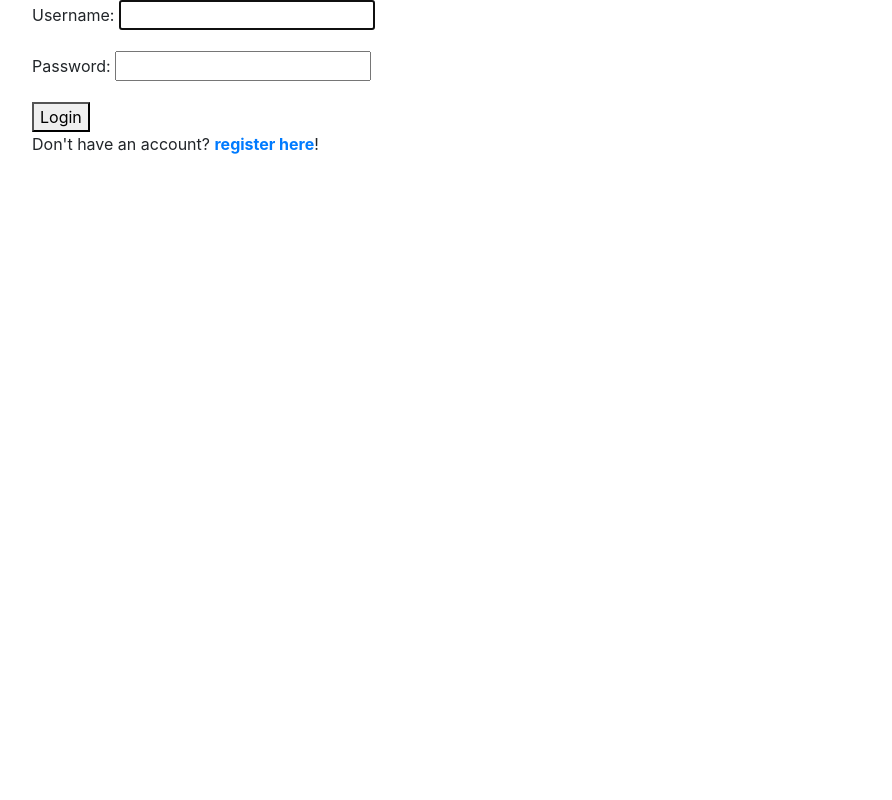
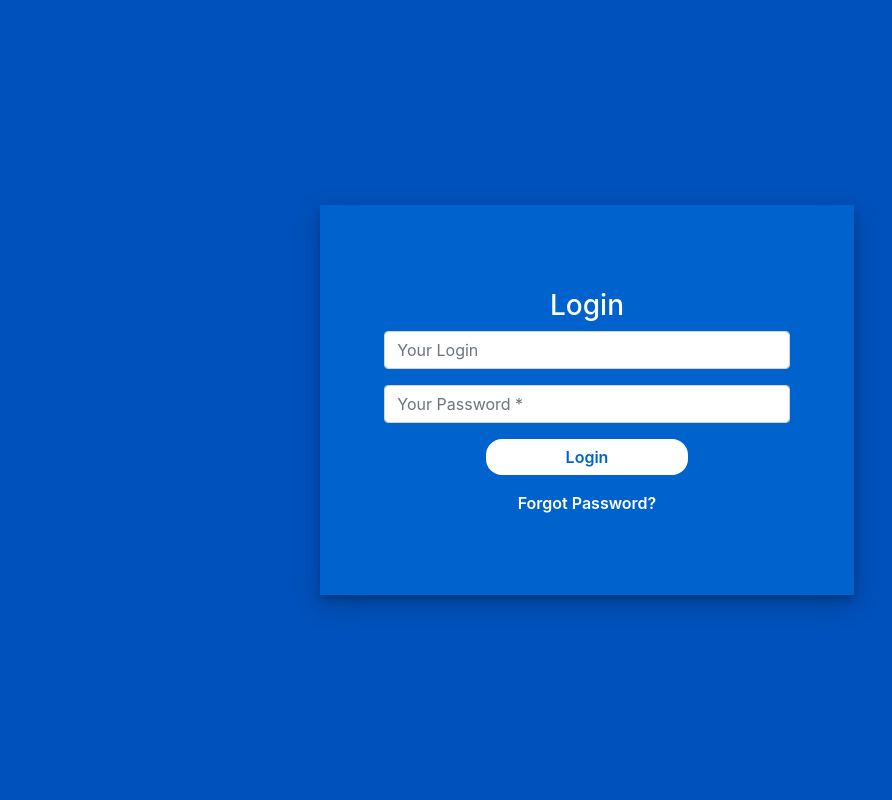
Before and after one commit to kpakula/django-pepper, a Django app: page /app/login/ in a window 1280 px wide. Shown: the whole page, without its empty margins (53-945 px from the left). Run offline with Django 3.2, Linux system fonts and the light colour scheme; parts of the project's set-up code (start-up, migrations or seed data) failed here and were passed over; some libraries are stand-ins or nearby versions.

Commit message:
Integrated css file recognizion

```diff
--- a/app/views.py
+++ b/app/views.py
@@ -34,9 +34,13 @@ def login(request):
         return redirect('/app/home')
     if request.method == 'POST':
         form = AuthenticationForm(request=request, data=request.POST)
+        print(form.cleaned_data.get('username'))
+        print(form.cleaned_data.get('password'))
         if form.is_valid():
             username = form.cleaned_data.get('username')
             password = form.cleaned_data.get('password')
+            print(username)
+            print(password)
             user = authenticate(username=username, password=password)
             if user is not None:
                 auth_login(request, user)
--- a/pepper/settings.py
+++ b/pepper/settings.py
@@ -121,4 +121,9 @@ USE_TZ = True
 # Static files (CSS, JavaScript, Images)
 # https://docs.djangoproject.com/en/3.0/howto/static-files/
 
+
+STATIC_ROOT = ''
+
 STATIC_URL = '/static/'
+
+STATICFILES_DIRS = ( os.path.join('static'), )
--- /dev/null
+++ b/static/app/login.css
@@ -0,0 +1,34 @@
+
+.login-form{
+    padding: 5%;
+    background: #0062cc;
+    text-align: center;
+    box-shadow: 0 5px 8px 0 rgba(0, 0, 0, 0.2), 0 9px 26px 0 rgba(0, 0, 0, 0.19);
+}
+.login-form h3{
+    text-align: center;
+    color: #fff;
+    margin-top: 5%;
+}
+.login-container form{
+    padding: 10%;
+}
+.btnSubmit
+{
+    width: 50%;
+    border-radius: 1rem;
+    padding: 1.5%;
+    border: none;
+    cursor: pointer;
+}
+
+.login-form .btnSubmit{
+    font-weight: 600;
+    color: #0062cc;
+    background-color: #fff;
+}
+.login-form .ForgotPwd{
+    color: #fff;
+    font-weight: 600;
+    text-decoration: none;
+}
--- /dev/null
+++ b/static/app/style.css
@@ -0,0 +1,4 @@
+body,html {
+    height: 100vh;
+    background-color: #0051bb;
+}
--- a/templates/base.html
+++ b/templates/base.html
@@ -1,13 +1,16 @@
 <!DOCTYPE html>
 <html>
     <head>
+        {% load static %}
         <title>OBreaker</title>
         <meta name="viewport" content="width=device-width, initial-scale=1, shrink-to-fit=no">
         <link rel="stylesheet" href="https://stackpath.bootstrapcdn.com/bootstrap/4.4.1/css/bootstrap.min.css" integrity="sha384-Vkoo8x4CGsO3+Hhxv8T/Q5PaXtkKtu6ug5TOeNV6gBiFeWPGFN9MuhOf23Q9Ifjh" crossorigin="anonymous">
+        <link rel="stylesheet" type="text/css" href="{% static 'app/style.css' %}">
+
     </head>
     <body>
         {% comment %} Right place ? {% endcomment %}
-        <div class="container-fluid">
+        <div class="container-fluid h-100">
             {% block content %}
             {% endblock %}
         </div>
--- a/templates/login.html
+++ b/templates/login.html
@@ -1,11 +1,67 @@
 {% extends 'base.html' %}
 
-{% block title %}Login{% endblock %}
+{% load static %}
 
 {% block content %}
+<link rel="stylesheet" type="text/css" href="{% static 'app/login.css' %}">
+<div class="row justify-content-center align-items-center h-100">
+<div class="col-md-5 login-form">
+                    <h3>Login</h3>
+                    <form method="POST">
+                        {% csrf_token %}
+                        <div class="form-group">
+                            <input type="text" class="form-control" placeholder="Your Login" value="" />
+                        </div>
+                        <div class="form-group">
+                            <input type="password" class="form-control" placeholder="Your Password *" value="" />
+                        </div>
+                        <div class="form-group">
+                            <input type="submit" class="btnSubmit" value="Login" />
+                        </div>
+                        <div class="form-group">
+                            <a href="#" class="ForgotPwd" value="Login">Forgot Password?</a>
+                        </div>
 
-<div class="container">
-    <form method="POST">
+                        {% if messages %}
+<div class="row">
+    {% for message in messages %}
+    <div class="col-md-12">
+        <div class="alert alert-danger alert-dismissible fade show" role="alert">
+            <strong>Holy guacamole!</strong> {{message}}
+            <button type="button" class="close" data-dismiss="alert" aria-label="Close">
+                <span aria-hidden="true">&times;</span>
+            </button>
+        </div>
+    </div>
+        {% endfor %}
+</div>
+{% endif %}
+
+
+
+
+
+
+                    </form>
+</div>
+</div>
+{% comment %} {% if messages %} {% endcomment %}
+{% comment %} <div class="row">
+    {% for message in messages %}
+    <div class="col-md-12">
+        <div class="alert alert-danger alert-dismissible fade show" role="alert">
+            <strong>Holy guacamole!</strong> {{message}}
+            <button type="button" class="close" data-dismiss="alert" aria-label="Close">
+                <span aria-hidden="true">&times;</span>
+            </button>
+        </div>
+    </div>
+        {% endfor %}
+</div>
+{% endif %} {% endcomment %}
+
+
+    {% comment %} <form method="POST">
         {% csrf_token %}
         {{form.as_p}}
         <button type="submit">Login</button>
@@ -22,5 +78,5 @@
     {% endfor %}
     {% endif %}
     Don't have an account? <a href="/app/register" target="blank"><strong>register here</strong></a>!
-</div>
+</div> {% endcomment %}
 {% endblock %}
```
